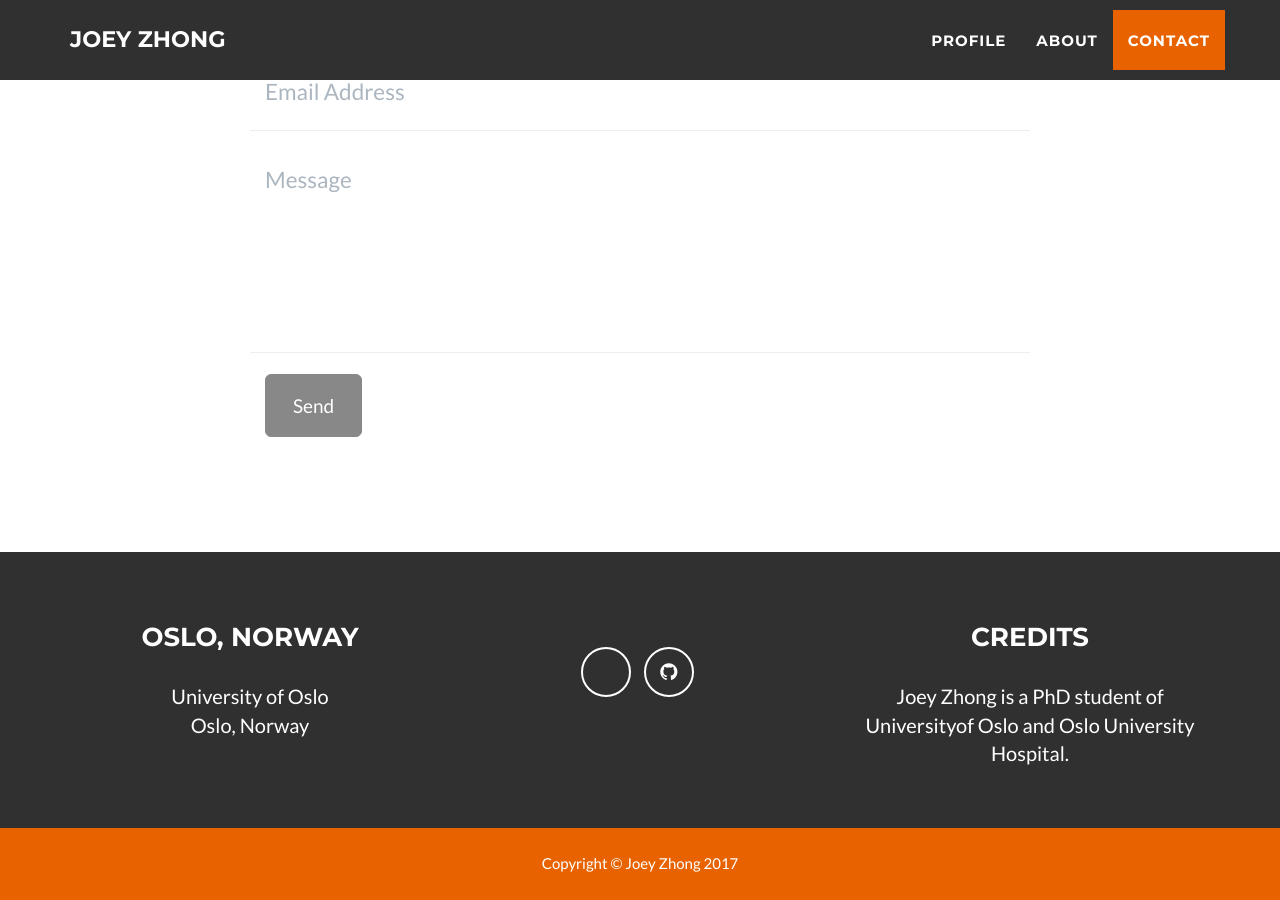
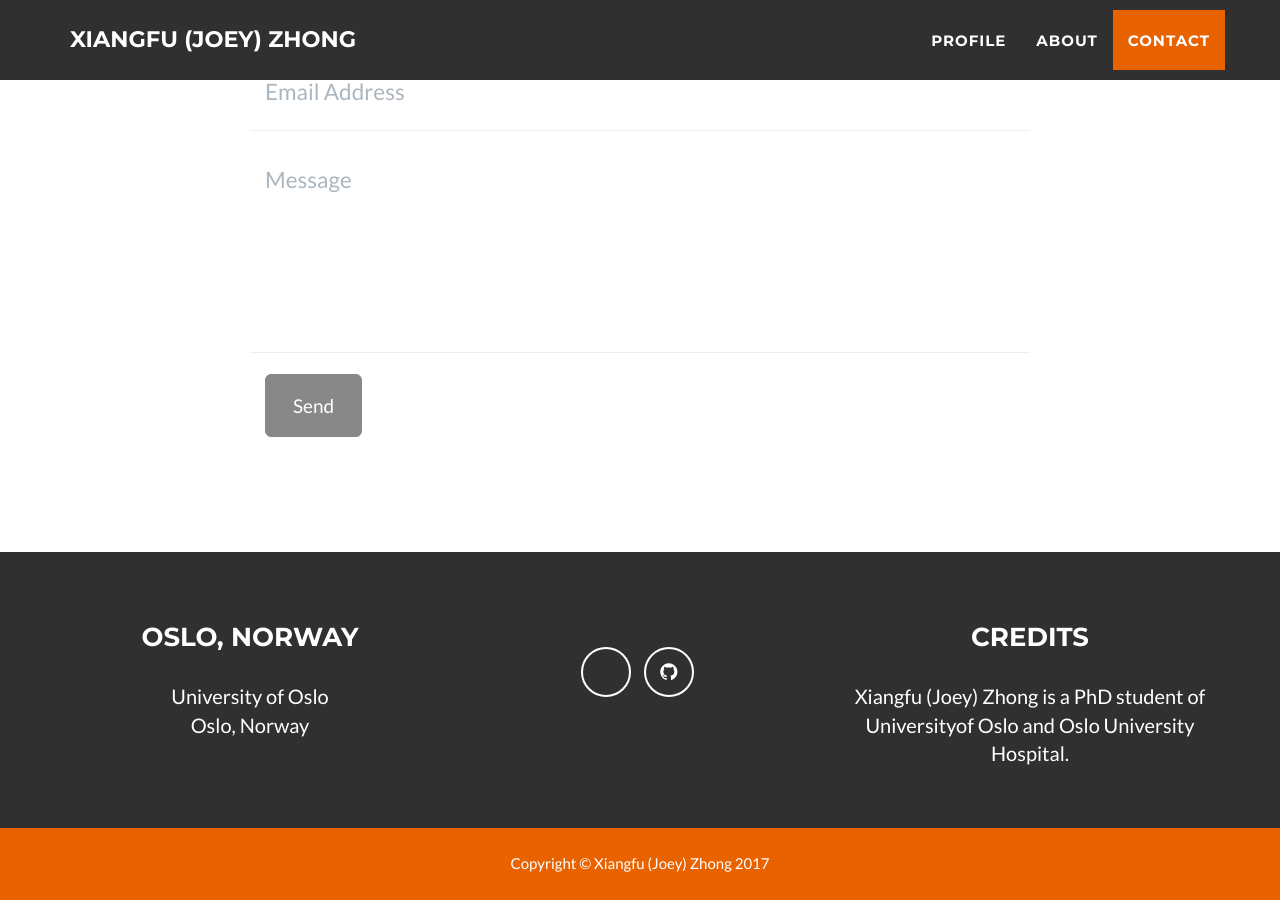
Before and after one commit to joey0214/joey0214.github.com, a Jekyll site: the page built from index.html, in a window 1280 px wide and 900 px high, scrolled down 2165 px. Built offline with Jekyll 4.4.1, drawn with Linux system fonts in a browser that asks for light colours; some of the changed text lies outside the part shown.

Commit message:
updatename

```diff
--- a/_config.yml
+++ b/_config.yml
@@ -1,5 +1,5 @@
 # Site settings
-title: Joey Zhong
+title: Xiangfu (Joey) Zhong
 email: joey.zhong.cn@gmail.com
 url: https://joey0214.github.io
 description: "The research and coding homepage for Joey Zhong."
@@ -34,7 +34,7 @@ color:
 
 # Footer settings
 footer:
-  copyright: Joey Zhong
+  copyright: Xiangfu (Joey) Zhong
   location: Oslo, Norway
   credits: Credits
 
@@ -51,7 +51,7 @@ address:
   - line: Oslo, Norway
 
 # Credits content
-credits: 'Joey Zhong is a PhD student of Universityof Oslo and Oslo University Hospital.'
+credits: 'Xiangfu (Joey) Zhong is a PhD student of Universityof Oslo and Oslo University Hospital.'
 
 # Build settings
 markdown: kramdown
```
